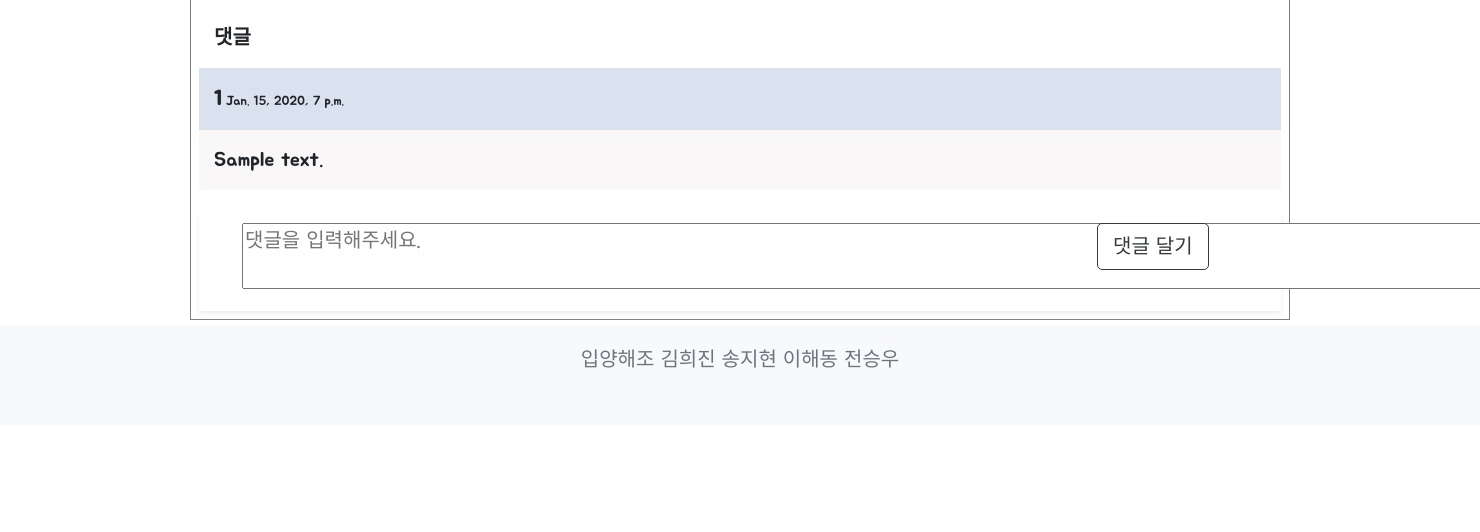
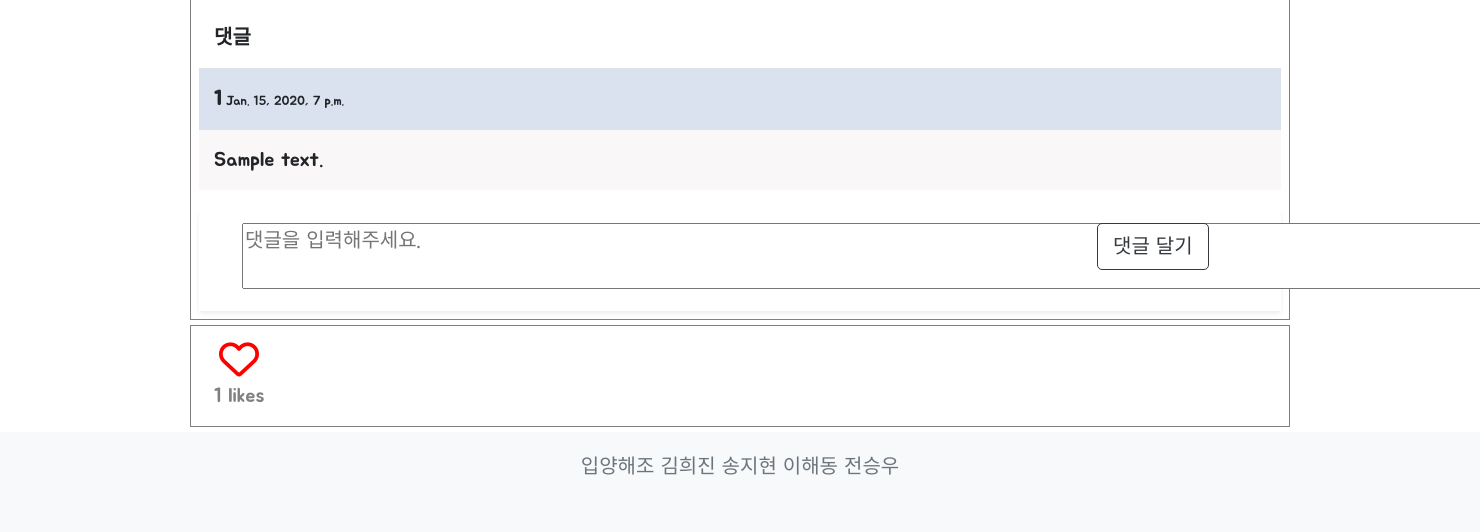
Before and after one commit to winterconnect/ProjectNSG, a Django app: page /yyApp/postdetail/1 in a window 1480 px wide; the page is wider, and only the part inside the window is pictured. Shown: the part 1001-1533 px from the top of that part. Before the commit the page ends 1369 px from the top of that part, so only its background shows below. Run offline with Django 3.2, Linux system fonts and the light colour scheme; tables that the repository leaves empty hold one stand-in row (values such as "Sample post"); grey boxes marked "Sample" are stand-in pictures; parts of the project's set-up code (start-up, migrations or seed data) failed here and were passed over; some libraries are stand-ins or nearby versions; some web fonts are replaced.

Commit message:
add postlike

```diff
--- a/yyApp/models.py
+++ b/yyApp/models.py
@@ -17,12 +17,12 @@
 
 
 class Board(models.Model):
-    memberID = models.ForeignKey('Member', on_delete=models.SET_DEFAULT, default=' ')
+    memberID = models.ForeignKey('Member', on_delete=models.SET_DEFAULT, related_name='posts', default=' ')
     date = models.DateTimeField(auto_now=True)
     title = models.CharField(max_length=200)
     content = models.CharField(max_length=200, blank=True)
     hashtag = models.CharField(max_length=200, blank=True)
-    like = models.IntegerField(default=0, blank=True, null=False)
+    like = models.ManyToManyField('Member', related_name='like_posts', blank=True, default='')
     petID = models.OneToOneField('Pet', on_delete=models.SET_DEFAULT, default='')
 
 
--- a/yyApp/templates/yyApp/postdetail.html
+++ b/yyApp/templates/yyApp/postdetail.html
@@ -116,7 +116,7 @@
             {% endfor %}
 
         <div class = "container shadow-sm">
-            <form action = {% url 'yyApp:comment_write' post.id %} method = "POST">
+            <form action = "{% url 'yyApp:comment_write' post.id %}" method = "POST">
                 <div class = "row" style="border:none;">
                 {% csrf_token %}
                     <div class="col-sm-10">
@@ -130,15 +130,26 @@
         </div>
     </div>
 
-    {% if is_check %}
-        <div class="row">
-            <div class="col-lg-10"></div>
-            <div class="col-lg-2">
+    <div class="row">
+        <div class="col-lg-10">
+            <a href="{% url 'yyApp:like_post' post.id %}">
+                {% if check_like_post %}
+                    <i style="color:red; padding:5px;" class="fas fa-heart fa-2x"></i>
+                    <h6 style="color:gray;">{{ post.like.count }} likes</h6>
+                {% else %}
+                    <i style="color:red; padding:5px;" class="far fa-heart fa-2x"></i>
+                    <h6 style="color:gray;">{{ post.like.count }} likes</h6>
+                {% endif %}
+            </a>
+        </div>
+        <div class="col-lg-2">
+            {% if is_check %}
                 <a class="btn btn-outline-dark">수정</a>
                 <a class="btn btn-outline-dark" href="{% url 'yyApp:post_delete' %}?id={{ post.id }}">삭제</a>
-            </div>
+            {% endif %}
         </div>
-    {% endif %}
+    </div>
+
 </div>
 
 <!-- Modal -->
--- a/yyApp/urls.py
+++ b/yyApp/urls.py
@@ -22,5 +22,5 @@
     path('postdetail/<int:commentID>/comment_delete', views.comment_delete, name='comment_delete'),
     path('mypage/', views.mypage, name='mypage'),
     path('modifyadoption', views.modify_adoption, name='modify_adoption'),
-
+    path('postdetail/<int:postID>/like', views.like_post, name='like_post'),
 ]
--- a/yyApp/views.py
+++ b/yyApp/views.py
@@ -13,6 +13,7 @@
 from .form import CommentForm
 from django.urls import reverse, reverse_lazy
 
+
 # Create your views here.
 
 def check_session(request):
@@ -24,7 +25,8 @@
         try:
             login_member = Member.objects.get(memberID='guest')
         except:
-            login_member = Member.objects.create(memberID='guest', memberPW='guest', memberName='guest', memberEmail='guest', memberAge='1900-01-01', authority=False)
+            login_member = Member.objects.create(memberID='guest', memberPW='guest', memberName='guest',
+                                                 memberEmail='guest', memberAge='1900-01-01', authority=False)
     return login_member
 
 
@@ -134,6 +136,7 @@
 def save_pet(pet):
     pet.save()
 
+
 def save_comment(comment):
     comment.save()
 
@@ -180,10 +183,12 @@
 
         if not title:
             errors.append('제목을 입력하세요.')
-            return render(request, 'yyApp/writepost.html', {'user': request.user, 'errors': errors, 'login_member': check_session(request)})
+            return render(request, 'yyApp/writepost.html',
+                          {'user': request.user, 'errors': errors, 'login_member': check_session(request)})
         if not content:
             errors.append('내용을 입력하세요.')
-            return render(request, 'yyApp/writepost.html', {'user': request.user, 'errors': errors, 'login_member': check_session(request)})
+            return render(request, 'yyApp/writepost.html',
+                          {'user': request.user, 'errors': errors, 'login_member': check_session(request)})
         if not errors:
             pet = Pet(petName=petName, petBirth=petBirth, petSex=petSex, petSize=petSize, petLoc=petLoc,
                       petSpecies=petSpecies,
@@ -211,6 +216,8 @@
     is_check = False
     is_comment_check = False
 
+    check_like_post = post.like.filter(memberID=login_member.memberID).exists()
+
     try:
         if str(post.memberID) == request.session['user']:
             is_check = True
@@ -224,7 +231,7 @@
     context['is_check'] = is_check
     context['is_comment_check'] = is_comment_check
     context['login_member'] = login_member
-
+    context['check_like_post'] = check_like_post
 
     return render(request, 'yyApp/postdetail.html', context)
 
@@ -237,39 +244,34 @@
     return render(request, "yyApp/finish_delete.html")
 
 
-def comment_write(request, postID) :
+def comment_write(request, postID):
     post = get_object_or_404(Board, id=postID)
-    if request.method == 'POST' :
+    if request.method == 'POST':
         member = check_session(request)
         date = datetime.date.today().isoformat()
         content = request.POST.get('content')
 
-        comment = Comment(memberID = Member.objects.get(memberID=member.memberID),
-        date = date, content=content, postID = Board.objects.get(id=post.id))
+        comment = Comment(memberID=Member.objects.get(memberID=member.memberID),
+                          date=date, content=content, postID=Board.objects.get(id=post.id))
         comment.save()
 
     return redirect(reverse('yyApp:post_detail', args=[post.id]))
 
 
-def comment_delete(request, commentID) :
+def comment_delete(request, commentID):
     comment = get_object_or_404(Comment, pk=commentID)
     post = get_object_or_404(Board, id=comment.postID_id)
     login_member = check_session(request)
 
-    if comment.memberID_id == login_member.memberID :
+    if comment.memberID_id == login_member.memberID:
         comment.delete()
 
     return redirect(reverse('yyApp:post_detail', args=[post.id]))
-
-
 
     # post = get_object_or_404(Board, id=postID)
     # comment = get_object_or_404(Comment, id=postID)
     # comment.delete()
     # return redirect(reverse('yyApp:post_detail', args=[post.id]))
-
-
-
 
     # if comment.memberID == Member.objects.get( = request.user.get_username()) :
     #     comment.delete()
@@ -281,7 +283,6 @@
 
     # return redirect(reverse('yyApp:post_detail', args=[post.id]))
 
-
     # comment = Comment.objects.get(pk=pk)
     # board_pk = comment.board.pk
 
@@ -290,10 +291,7 @@
     #     return render(request, 'yyApp/postdetail.html', {'comment' : comment, "auth_error" : "'해당댓글에 대한 삭제 권한이 없습니다.' "})
 
 
-
-
-
-def board_list(request) :
+def board_list(request):
     paginate_by = 9
     context = {}
 
@@ -311,7 +309,7 @@
     end_index = start_index + page_numbers_range
 
     # 현재 페이지가 속한 페이지 그룹의 범위
-    current_page_group_range = paginator.page_range[start_index : end_index]
+    current_page_group_range = paginator.page_range[start_index: end_index]
 
     start_page = paginator.page(current_page_group_range[0])
     end_page = paginator.page(current_page_group_range[-1])
@@ -320,11 +318,11 @@
     has_next_page = end_page.has_next()
 
     context['current_page_group_range'] = current_page_group_range
-    if has_previous_page :
+    if has_previous_page:
         context['has_previous_page'] = has_previous_page
         context['previous_page'] = start_page.previous_page_number
 
-    if has_next_page :
+    if has_next_page:
         context['has_next_page'] = has_next_page
         context['next_page'] = end_page.next_page_number
 
@@ -342,18 +340,14 @@
     context['is_check'] = is_check
     context['login_member'] = login_member
 
-
-
     return render(request, 'yyApp/board_list.html', context)
 
 
-
-
-def board_search(request) :
+def board_search(request):
     paginate_by = 9
     context = {}
 
-    board_pet_list= Pet.objects.select_related('board').order_by('-id').exclude(board__id=None)
+    board_pet_list = Pet.objects.select_related('board').order_by('-id').exclude(board__id=None)
     search_keyword_bar = request.GET.get('q', '')
     search_type = request.GET.get('type', '')
 
@@ -395,11 +389,11 @@
     # else:
     #     messages.error(request, '옵션을 선택하세요.')
 
-
-    if search_keyword_bar :
+    if search_keyword_bar:
         if search_type == 'all':
             board_pet_list = board_pet_list.filter(
-                Q(board__title__icontains=search_keyword_bar) | Q(board__content__icontains=search_keyword_bar) | Q(board__hashtag__icontains=search_keyword_bar))
+                Q(board__title__icontains=search_keyword_bar) | Q(board__content__icontains=search_keyword_bar) | Q(
+                    board__hashtag__icontains=search_keyword_bar))
         elif search_type == 'title_content':
             board_pet_list = board_pet_list.filter(
                 Q(board__title__icontains=search_keyword_bar) | Q(board__content__icontains=search_keyword_bar))
@@ -410,10 +404,8 @@
         elif search_type == 'hashtag':
             board_pet_list = board_pet_list.filter(board__hashtag__icontains=search_keyword_bar)
 
-    # else:
+            # else:
     #     messages.error(request, '검색어를 입력해주세요.')
-
-
 
     # 페이지
     context['is_paginated'] = True
@@ -428,7 +420,7 @@
     end_index = start_index + page_numbers_range
 
     # 현재 페이지가 속한 페이지 그룹의 범위
-    current_page_group_range = paginator.page_range[start_index : end_index]
+    current_page_group_range = paginator.page_range[start_index: end_index]
 
     start_page = paginator.page(current_page_group_range[0])
     end_page = paginator.page(current_page_group_range[-1])
@@ -437,11 +429,11 @@
     has_next_page = end_page.has_next()
 
     context['current_page_group_range'] = current_page_group_range
-    if has_previous_page :
+    if has_previous_page:
         context['has_previous_page'] = has_previous_page
         context['previous_page'] = start_page.previous_page_number
 
-    if has_next_page :
+    if has_next_page:
         context['has_next_page'] = has_next_page
         context['next_page'] = end_page.next_page_number
 
@@ -459,12 +451,7 @@
     context['is_check'] = is_check
     context['login_member'] = login_member
 
-
-
-
-
     return render(request, 'yyApp/board_search.html', context)
-
 
 
 # class BoardListView(ListView):
@@ -600,10 +587,6 @@
 #         context['board_pet'] = board_pet
 
 
-
-
-
-
 #         # pet_list = Pet.objects.order_by('-id')
 #         # for pet in pet_list:
 #         #     board_list = Board.objects.filter(petID_id=pet.id)
@@ -652,3 +635,14 @@
             pet.petAdoption = False
             pet.save()
     return render(request, "yyApp/finish_mod_adoption.html")
+
+
+def like_post(request, postID):
+    post = get_object_or_404(Board, id=postID)
+    login_member = check_session(request)
+    check_like_post = post.like.filter(memberID=login_member.memberID).exists()
+    if check_like_post:
+        post.like.remove(login_member)
+    else:
+        post.like.add(login_member)
+    return redirect(reverse('yyApp:post_detail', args=[post.id]))
```
